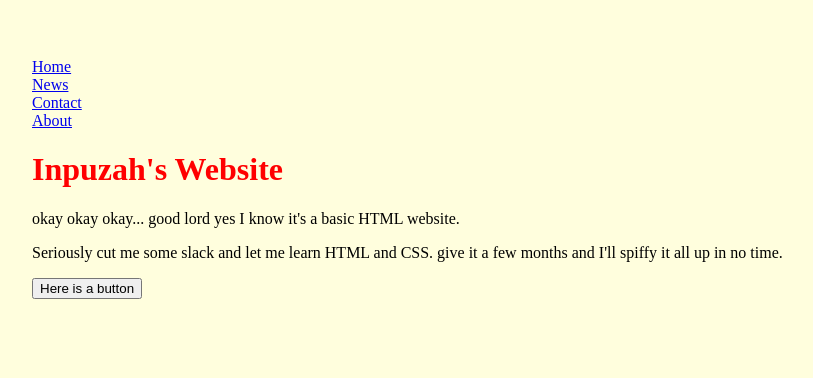
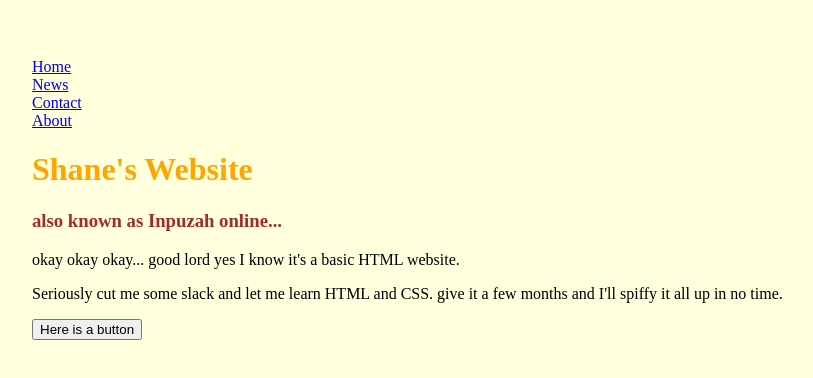
Before and after one commit to Inpuzah/inpuzah.github.io, a plain HTML site: page index.html in a window 1280 px wide. Shown: the whole page, without its empty margins (26-839 px from the left). Drawn offline with Linux system fonts and the light colour scheme.

Commit message:
1.0.0.6
I don't remember

```diff
--- a/app.css
+++ b/app.css
@@ -2,8 +2,11 @@ html {
     margin: 50px;
 }
 h1 {
-    color : red
+    color : orange
 
+}
+h3 {
+    color: brown
 }
 
 body {
--- a/index.html
+++ b/index.html
@@ -12,7 +12,8 @@
   <li><a href="about.asp">About</a></li>
 </ul>
 
-<h1>Inpuzah's Website</h1>
+<h1>Shane's Website</h1>
+<h3>also known as Inpuzah online...</h3>
 
 <p>okay okay okay... good lord yes I know it's a basic HTML website.</p>
 <p> </p>
```
